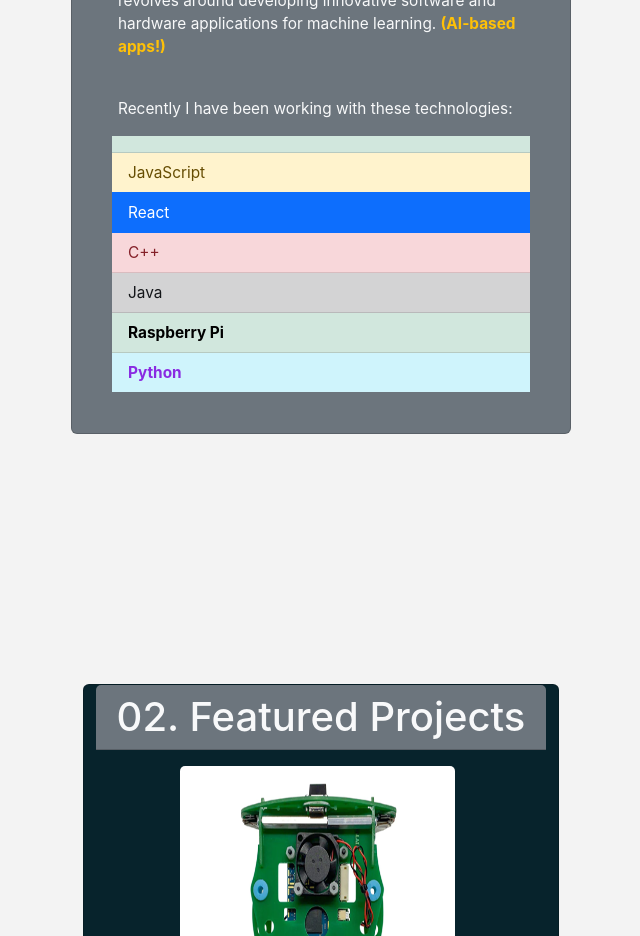
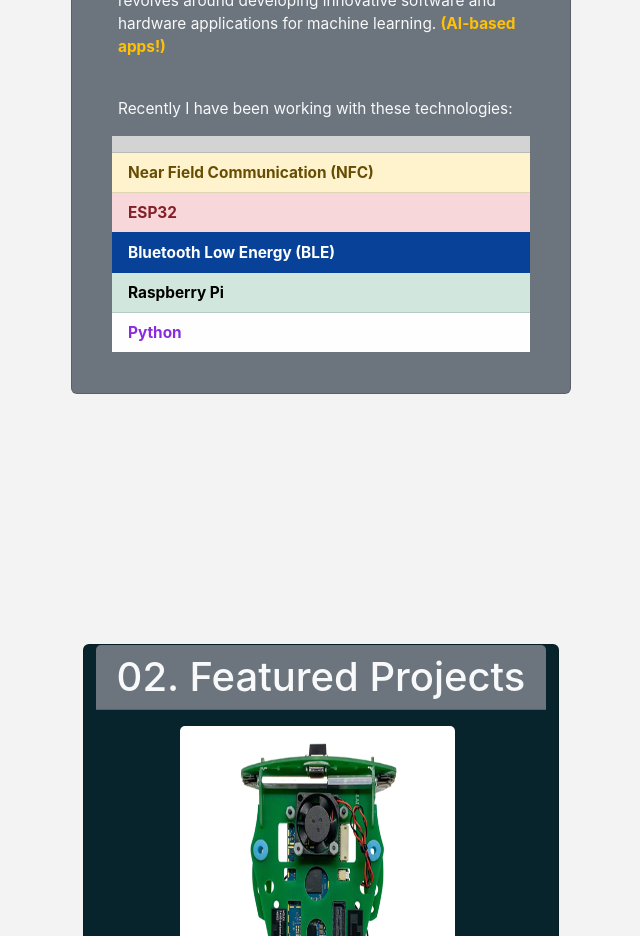
Before and after one commit to rpointjour/digital_business_card, a React (Create React App) app: page / in a window 1280 px wide. Shown: the part 1600-2536 px from the top of the page, without its empty margins (319-959 px from the left). Built offline with nearby package versions, Linux system fonts and the light colour scheme.

Commit message:
update business card

```diff
--- a/src/Components/AboutMe.js
+++ b/src/Components/AboutMe.js
@@ -43,13 +43,12 @@ function AboutMe(){
                     <br />Recently I have been working with these technologies:
                     </p>
                     <ul className=' list-group list-group-flush' id="lst">
-                    <li className='list-group-item list-group-item-success'></li>
-                    <li className='list-group-item list-group-item-action list-group-item-warning'>JavaScript</li>
-                    <li className='list-group-item active'>React</li>
-                    <li className='list-group-item list-group-item-action list-group-item-danger'>C++</li>
-                    <li className='list-group-item list-group-item-action list-group-item-dark'>Java</li>
+                    <li className='list-group-item list-group-item-dark'></li>
+                    <li className='list-group-item list-group-item-action list-group-item-warning'><b>Near Field Communication (NFC)</b></li>
+                    <li className='list-group-item list-group-item-action list-group-item-danger'><b>ESP32</b></li>
+                    <li className='list-group-item active list-group-item-action list-group-item-primary'><b>Bluetooth Low Energy (BLE)</b></li>
                     <li className='list-group-item list-group-item-action list-group-item-success'><a id="pi" href="https://pi-3-dashboard.web.app/" target="blank" rel="noreferrer">Raspberry Pi</a></li>
-                    <li className='list-group-item list-group-item-action list-group-item-info'><a id="python" href="https://rjpking92.pythonanywhere.com/" target="blank" rel="noreferrer">Python</a></li>
+                    <li className='list-group-item list-group-item-action list-group-item-light'><a id="python" href="https://rjpking92.pythonanywhere.com/" target="blank" rel="noreferrer">Python</a></li>
                     </ul>
                     </article>
             </div>
```
Also changed, not shown: 1 other file (tests, documents, lock files or other folders).
